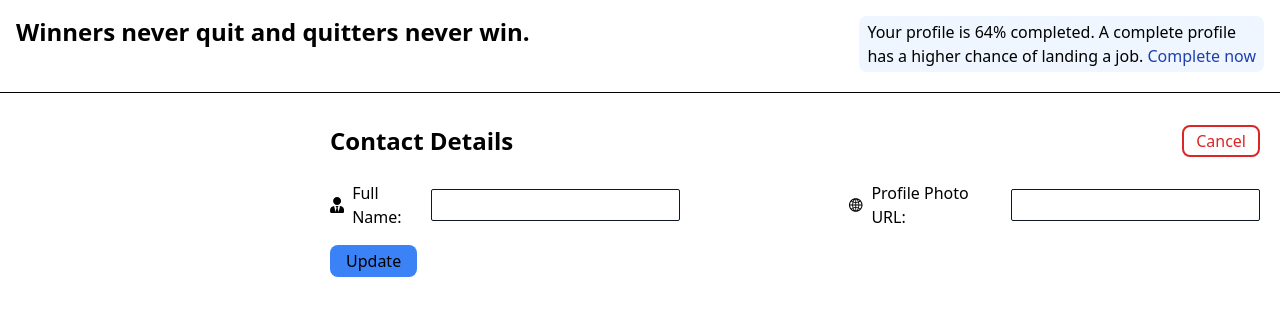
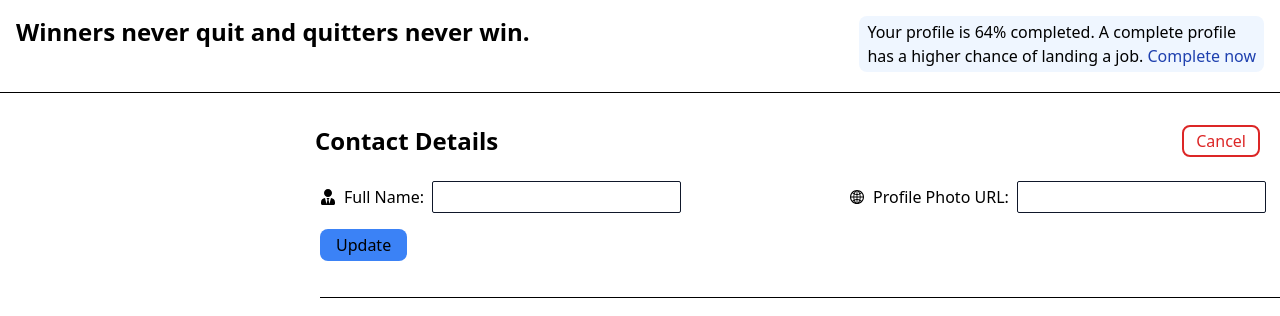
Before and after one commit to mdshayequeahmad/Expense_Tracker, a React (Create React App) app: page /profile in a window 1280 px wide. Shown: the top 316 px of the page. Built offline with nearby package versions, Linux system fonts and the light colour scheme.

Commit message:
Edit User Details implemented.

```diff
--- a/src/components/ContactDetails.js
+++ b/src/components/ContactDetails.js
@@ -7,12 +7,15 @@ import { AiOutlineGlobal } from "react-icons/ai";
 import { useNavigate } from 'react-router-dom';
 
 const ContactDetails = () => {
-    const [fullname, setFullname] = useState("");
-    const [url, setUrl] = useState("");
+
+    const auth = getAuth();
+    const user = auth.currentUser;
+
+    const [fullname, setFullname] = useState(user !== null ? user.displayName : "");
+    const [url, setUrl] = useState(user !== null ? user.photoURL : "");
 
     const dispatch = useDispatch();
     const navigate = useNavigate();
-    const auth = getAuth();
 
     const submitHandler = (e) => {
         e.preventDefault();
@@ -41,7 +44,7 @@ const ContactDetails = () => {
             <div className='flex'>
                 <div className='w-1/4 my-3'>
                 </div>
-                <div className='flex justify-between w-3/4 my-3 mx-5'>
+                <div className='flex justify-between w-3/4 my-3 mr-5'>
                     <h1 className='font-semibold text-2xl'>Contact Details</h1>
                     <button
                         className='text-red-600 border-solid border-2 border-red-600 rounded-lg px-3
@@ -54,7 +57,7 @@ const ContactDetails = () => {
             <div className='flex'>
                 <div className='w-1/4'>
                 </div>
-                <div className='w-3/4 my-3 mx-5'>
+                <div className='w-3/4 my-3'>
                     <form onSubmit={submitHandler}>
                         <div className='flex flex-row items-center space-x-2'>
                             <div className='flex flex-row items-center space-x-2 mr-40'>
@@ -86,6 +89,7 @@ const ContactDetails = () => {
                             Update
                         </button>
                     </form>
+                    <hr className=' border-black my-5' />
                 </div>
             </div>
         </div>
```
